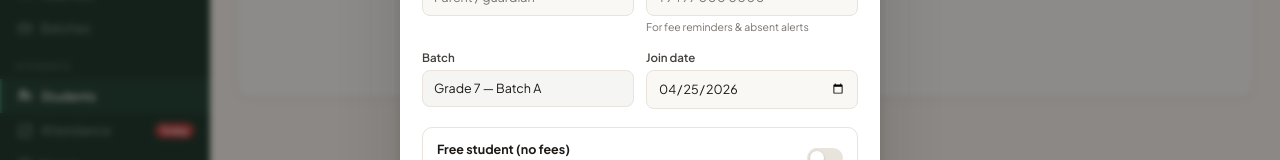
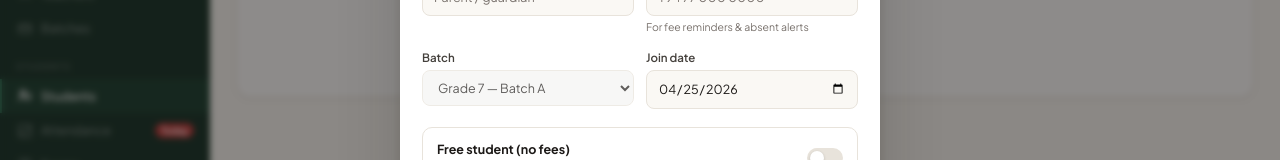
Before and after one commit to umakaranuma/tuitionos, a Next.js app in the folder frontend/institute/: page /students in a window 1280 px wide. Both pictures are taken after typing "Sample" into the empty fields and a click on the button "+ Enroll student". Shown: the part 369-529 px from the top of the page. Built offline with nearby package versions, Linux system fonts and the light colour scheme.

Commit message:
feat: add student management page with enrollment, editing, and fee tracking functionality

```diff
--- a/frontend/institute/src/app/students/page.tsx
+++ b/frontend/institute/src/app/students/page.tsx
@@ -25,8 +25,7 @@ function makeInitials(n: string) {
 }
 
 function blankEnroll(batchId: BatchId) {
-  const batch = BATCHES.find(b => b.id === batchId)!;
-  return { name: "", guardian: "", mobile: "", batch: batch.name, joinDate: new Date().toISOString().slice(0, 10), isFree: false };
+  return { name: "", guardian: "", mobile: "", batch: batchId, joinDate: new Date().toISOString().slice(0, 10), isFree: false };
 }
 
 export default function StudentsPage() {
@@ -62,7 +61,7 @@ export default function StudentsPage() {
 
   const openEdit = (s: Student, e: React.MouseEvent) => {
     e.stopPropagation();
-    setForm({ name: s.name, guardian: s.guardian, mobile: s.mobile, batch: batch.name, joinDate: s.joinDate, isFree: s.isFree ?? false });
+    setForm({ name: s.name, guardian: s.guardian, mobile: s.mobile, batch: s.batch, joinDate: s.joinDate, isFree: s.isFree ?? false });
     setEditTarget(s);
     setModal("edit");
   };
@@ -118,7 +117,7 @@ export default function StudentsPage() {
     if (!editTarget || !form.name.trim()) return;
     setStudents(prev => prev.map(s =>
       s.id === editTarget.id
-        ? { ...s, name: form.name, initials: makeInitials(form.name), guardian: form.guardian, mobile: form.mobile, joinDate: form.joinDate, isFree: form.isFree }
+        ? { ...s, name: form.name, initials: makeInitials(form.name), guardian: form.guardian, mobile: form.mobile, joinDate: form.joinDate, isFree: form.isFree, batch: form.batch }
         : s
     ));
     // Also update the global array
@@ -130,6 +129,7 @@ export default function StudentsPage() {
       globalStudent.mobile = form.mobile;
       globalStudent.joinDate = form.joinDate;
       globalStudent.isFree = form.isFree;
+      globalStudent.batch = form.batch;
     }
     close();
   };
@@ -258,7 +258,16 @@ export default function StudentsPage() {
       <div className="field-row">
         <div>
           <label className="flbl">Batch</label>
-          <input value={batch.name} disabled style={{ background: "#f5f5f3", cursor: "not-allowed" }} />
+          <select
+            value={form.batch}
+            onChange={e => setForm(f => ({ ...f, batch: e.target.value as BatchId }))}
+            disabled={modal === "enroll"}
+            style={modal === "enroll" ? { background: "#f5f5f3", cursor: "not-allowed" } : {}}
+          >
+            {BATCHES.map(b => (
+              <option key={b.id} value={b.id}>{b.name}</option>
+            ))}
+          </select>
         </div>
         <div>
           <label className="flbl">Join date</label>
@@ -284,7 +293,7 @@ export default function StudentsPage() {
           </div>
           <div>
             <div style={{ fontSize: 13, fontWeight: 600, color: "var(--ink)" }}>{form.name}</div>
-            <div style={{ fontSize: 11, color: "var(--ink3)" }}>{form.guardian || "No guardian"} · {batch.name}</div>
+            <div style={{ fontSize: 11, color: "var(--ink3)" }}>{form.guardian || "No guardian"} · {BATCHES.find(b => b.id === form.batch)?.name || batch.name}</div>
           </div>
         </div>
       )}
```
